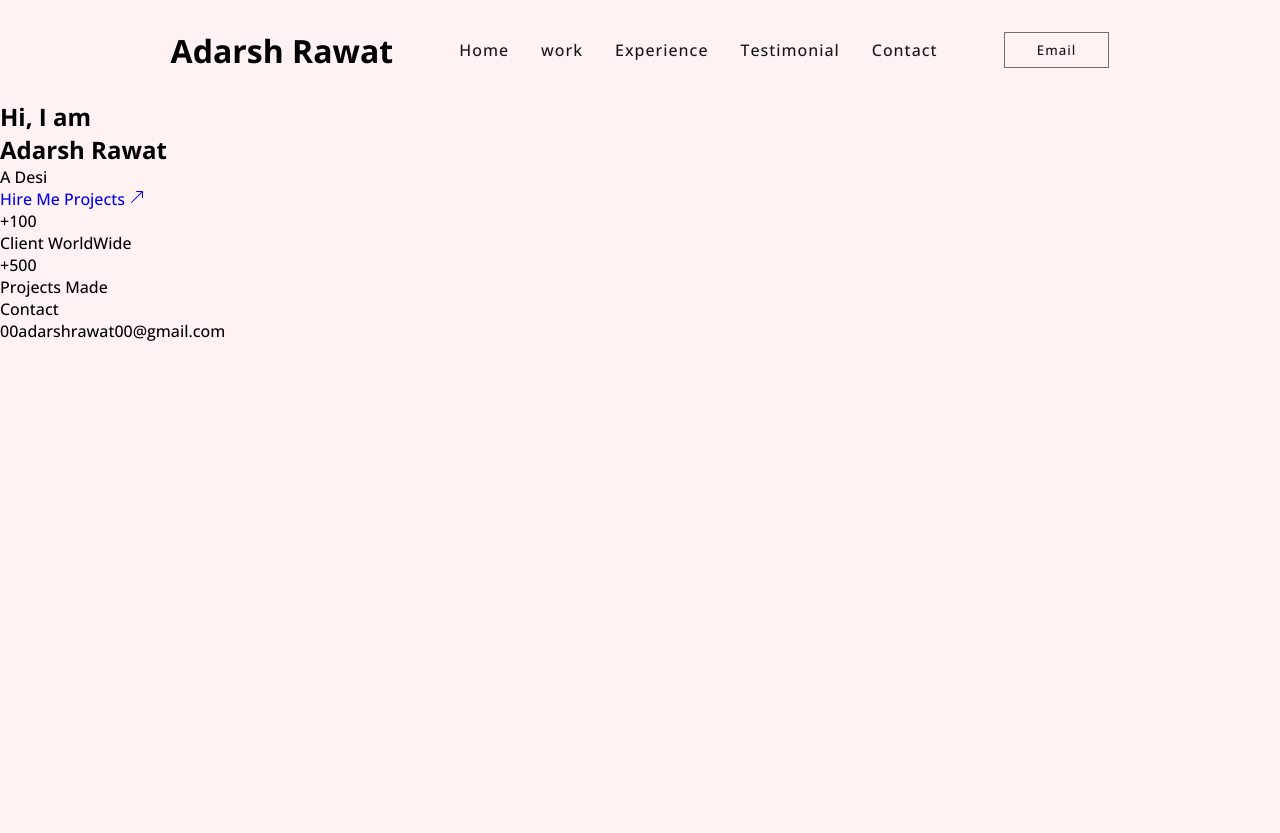
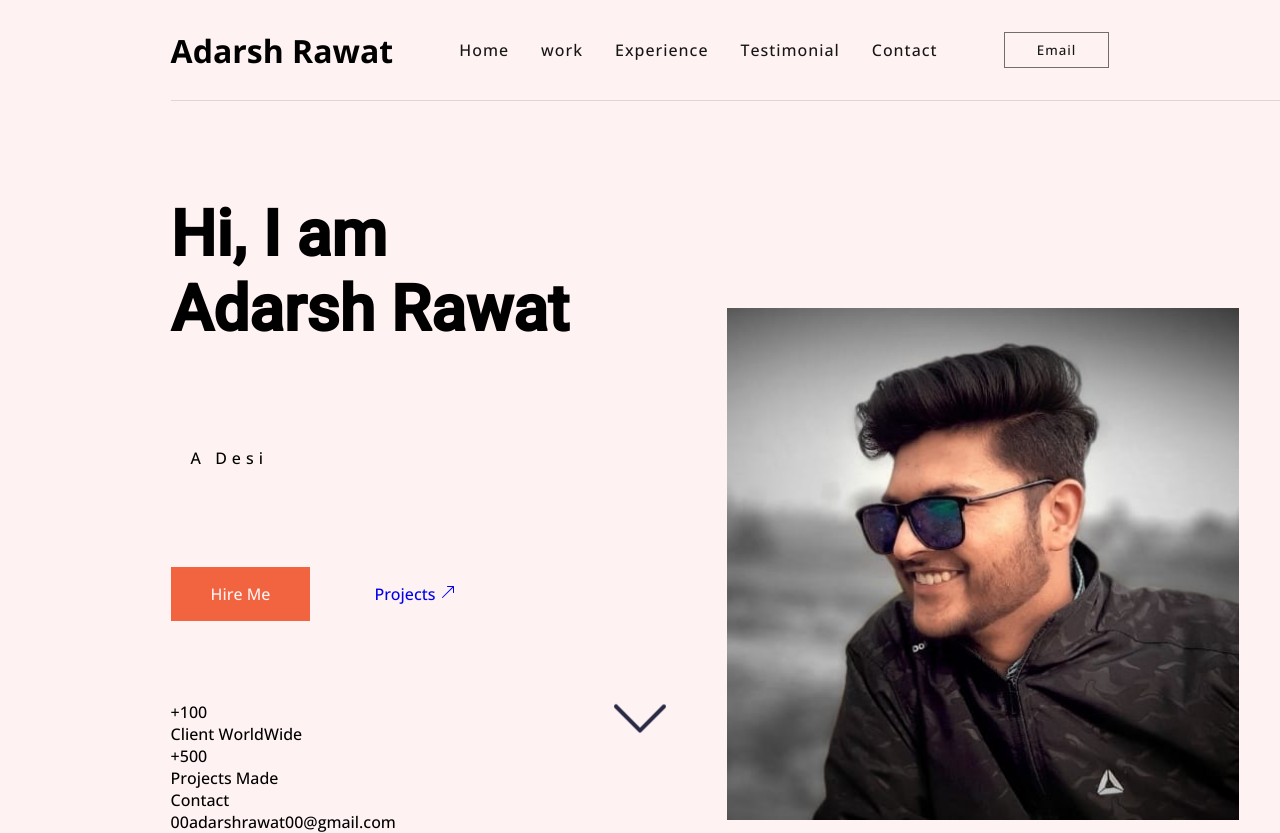
Before and after one commit to iadarshrawat/Portfolio_Website, a React (Create React App) app: page / in a window 1280 px wide. Before the commit the page ends 800 px from the top, so only its background shows below. Built offline with nearby package versions, Linux system fonts and the light colour scheme.

Commit message:
second commit

```diff
--- a/src/components/Home.jsx
+++ b/src/components/Home.jsx
@@ -1,8 +1,10 @@
 import React from 'react';
 import { motion } from "framer-motion"
 import Typewriter from 'typewriter-effect';
-import { BsArrowUpRight } from "react-icons/bs"
-// import me from "../assets/me.jpg"
+import { BsArrowUpRight, BsChevronDown } from "react-icons/bs"
+import me from "../assets/me.jpeg"
+import "../styles/home.scss"
+
 
 const Home = () => {
 
@@ -73,8 +75,12 @@
         </div>
       </section>
       <section>
-        {/* <img src={me} alt="Adarsh" /> */}
+        <img src={me} alt="Adarsh" />
       </section>
+
+      {/* <section> */}
+        <BsChevronDown />
+
     </div>
   )
 }
--- /dev/null
+++ b/src/styles/animation.scss
@@ -0,0 +1,5 @@
+@keyframes animateSvg{
+    to{
+        transform: translate(-50%, -10px);
+    }
+}
--- a/src/styles/app.scss
+++ b/src/styles/app.scss
@@ -2,6 +2,7 @@
 
 @import './statics.scss';
 @import 'header';
+@import 'animation';
 
 *{
     margin: 0;
--- a/src/styles/home.scss
+++ b/src/styles/home.scss
@@ -0,0 +1,88 @@
+@import "statics.scss";
+@import "animation.scss";
+
+#home {
+    width: 100%;
+    height: 90vh;
+    display: flex;
+
+    > section {
+        width: 100%;
+
+        &:first-of-type{
+
+            padding-left: $p;
+
+            > div {
+                border-top: 1px solid $color6_2;
+                height: 100%;
+                padding-top: 6rem;
+
+                > h1 {
+                    font: 900 4rem $text1;
+                }
+
+                .typewriterpara{
+                    margin: 20px;
+                    height: 20px;
+                    letter-spacing: 5px;
+                }
+
+                > div {
+                    display: flex;
+                    margin: 5rem 0;
+                    width: 70%;
+                    gap: 4rem;
+                    align-items: center;
+                    > a {
+                        &:first-of-type{
+                            background-color: $color3;
+                            color: $color1;
+                            padding: 1rem 2.5rem;
+                        }
+                    }
+                }
+
+
+            }
+
+        }
+        &:last-of-type{
+            border-top: 1px solid $color6_2;
+            display: flex;
+            flex-direction: column;
+            justify-content: flex-end;
+            align-items: center;
+            overflow: hidden;
+
+
+            // &::after{
+            //     content: "";
+            //     width: 60vmax;
+            //     height: 50vmax;
+            //     background-color: $color3;
+            //     position: absolute;
+            //     border-radius: 50%;
+            //     z-index: -1;
+            // }
+
+
+            > img {
+                width: 40vmax;
+                object-fit: contain;
+                height: 40vmax;
+            }
+        }
+    }
+
+    > svg {
+        position: absolute;
+        font-size: 4rem;
+        color: $color5;
+        left: 50%;
+        bottom:5%;
+        transform: translate(-50%);
+        animation:animateSvg 0.5s infinite linear alternate;
+    }
+
+}
--- a/src/styles/statics.scss
+++ b/src/styles/statics.scss
@@ -1,5 +1,3 @@
-@import url('https://fonts.googleapis.com/css2?family=Open+Sans:ital,wght@0,500;0,600;0,700;1,500;1,600&family=Roboto:ital,wght@0,100;0,300;0,400;0,500;1,100;1,300;1,400;1,500&display=swap');
-
 $text1: "Roboto", sans-serif;
 $text2: "Open Sans", sans-serif;
 
```
Also changed, not shown: src/assets/me.jpeg (added).
